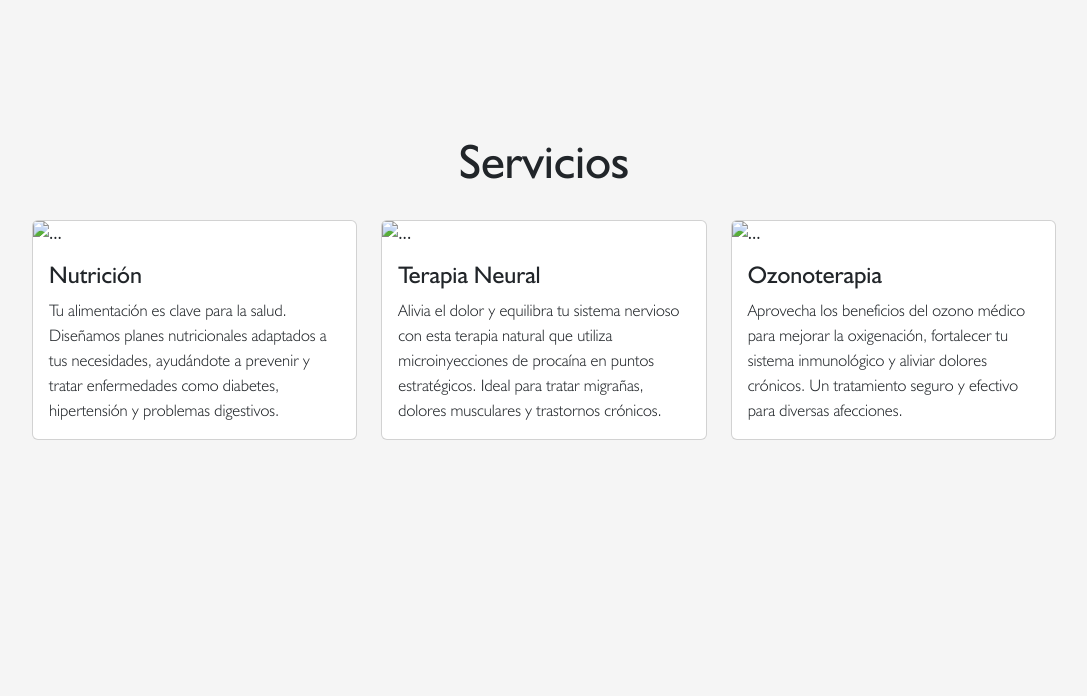
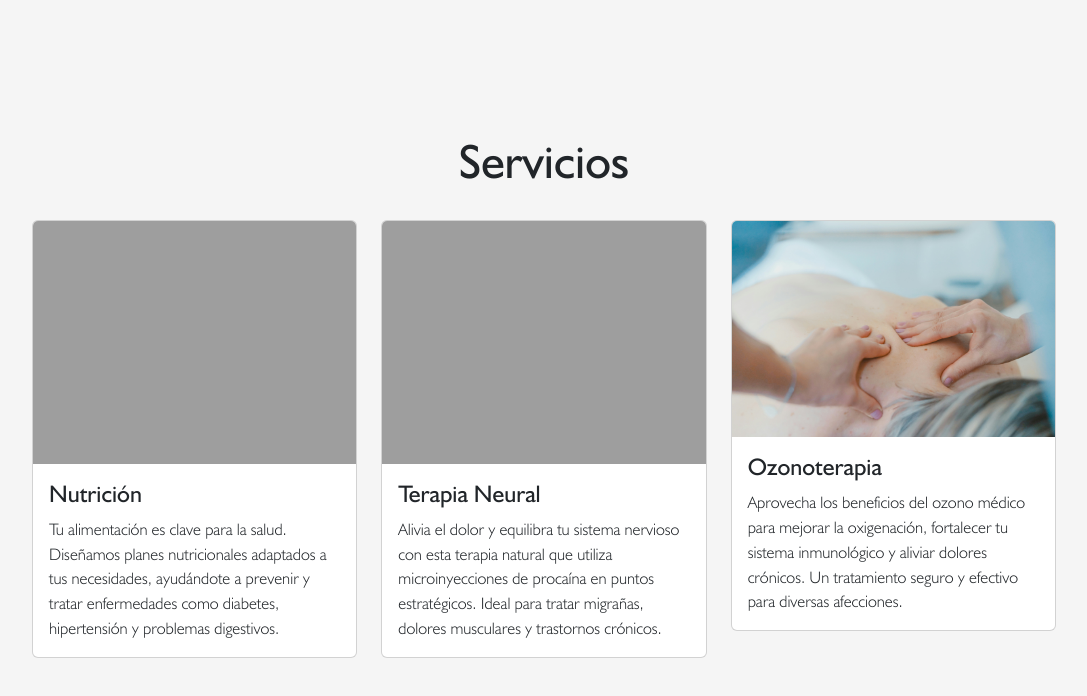
Before and after one commit to JoacoElexer/SaberComer, a website: page pages/Index.html in a window 1280 px wide. Shown: the part 1488-2184 px from the top of the page, without its empty margins (96-1183 px from the left). Before the commit the page ends 1979 px from the top, so only its background shows below. Drawn offline with nearby package versions, Linux system fonts and the light colour scheme; the site is published under a folder, as on GitHub Pages, so addresses that start at the root find nothing.

Commit message:
Arreglo de imagenes de tarjetas

```diff
--- a/pages/Index.html
+++ b/pages/Index.html
@@ -188,7 +188,7 @@
             <div class="row row-cols-1 row-cols-md-3 g-4">
                 <div class="col">
                     <div class="card">
-                        <img src="/Assets/images/louis-hansel-phEaeqe555M-unsplash.jpg" class="card-img-top" alt="...">
+                        <img src="../Assets/images/louis-hansel-phEaeqe555M-unsplash.jpg" class="card-img-top" alt="...">
                         <div class="card-body">
                             <h5 class="card-title">Nutrición</h5>
                             <p class="card-text">Tu alimentación es clave para la salud. Diseñamos planes
@@ -199,7 +199,7 @@
                 </div>
                 <div class="col">
                     <div class="card">
-                        <img src="/Assets/images/conscious-design-1YclEyrXWSs-unsplash.jpg" class="card-img-top" alt="...">
+                        <img src="../Assets/images/conscious-design-1YclEyrXWSs-unsplash.jpg" class="card-img-top" alt="...">
                         <div class="card-body">
                             <h5 class="card-title">Terapia Neural</h5>
                             <p class="card-text">Alivia el dolor y equilibra tu sistema nervioso con esta terapia natural
@@ -210,7 +210,7 @@
                 </div>
                 <div class="col">
                     <div class="card">
-                        <img src="/Assets/images/toa-heftiba-hBLf2nvp-Yc-unsplash.jpg" class="card-img-top" alt="...">
+                        <img src="../Assets/images/toa-heftiba-hBLf2nvp-Yc-unsplash.jpg" class="card-img-top" alt="...">
                         <div class="card-body">
                             <h5 class="card-title">Ozonoterapia</h5>
                             <p class="card-text">Aprovecha los beneficios del ozono médico para mejorar la oxigenación,
--- a/styles/indexStyles.css
+++ b/styles/indexStyles.css
@@ -193,13 +193,12 @@ main {
 
 }
 
-/*
-@media (min-width: 992px) and (max-width: 1199px) { // Laptop and similar devices browsers ! - Incompleto - !
+
+@media (min-width: 992px) and (max-width: 1199px) { /* Laptop and similar devices browsers ! - Incompleto - ! */
 #aboutContainer {
     background-color: red;
 }
 }
-*/
 
 
 @media (min-width: 768px) and (max-width: 991px) {  /* Tablet browsers and similars */ /* Aqui ya se aplica menu hamburguesa */
```
